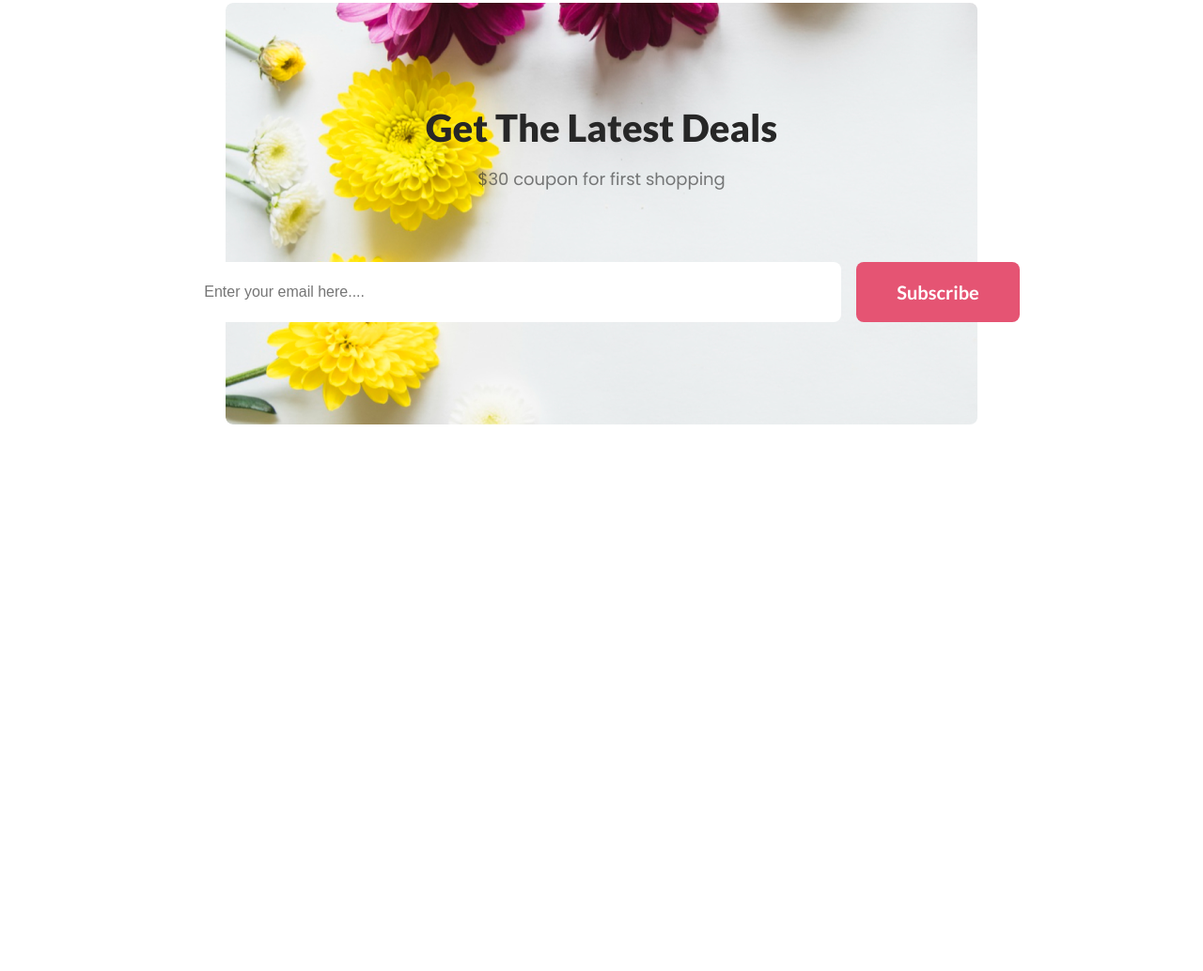
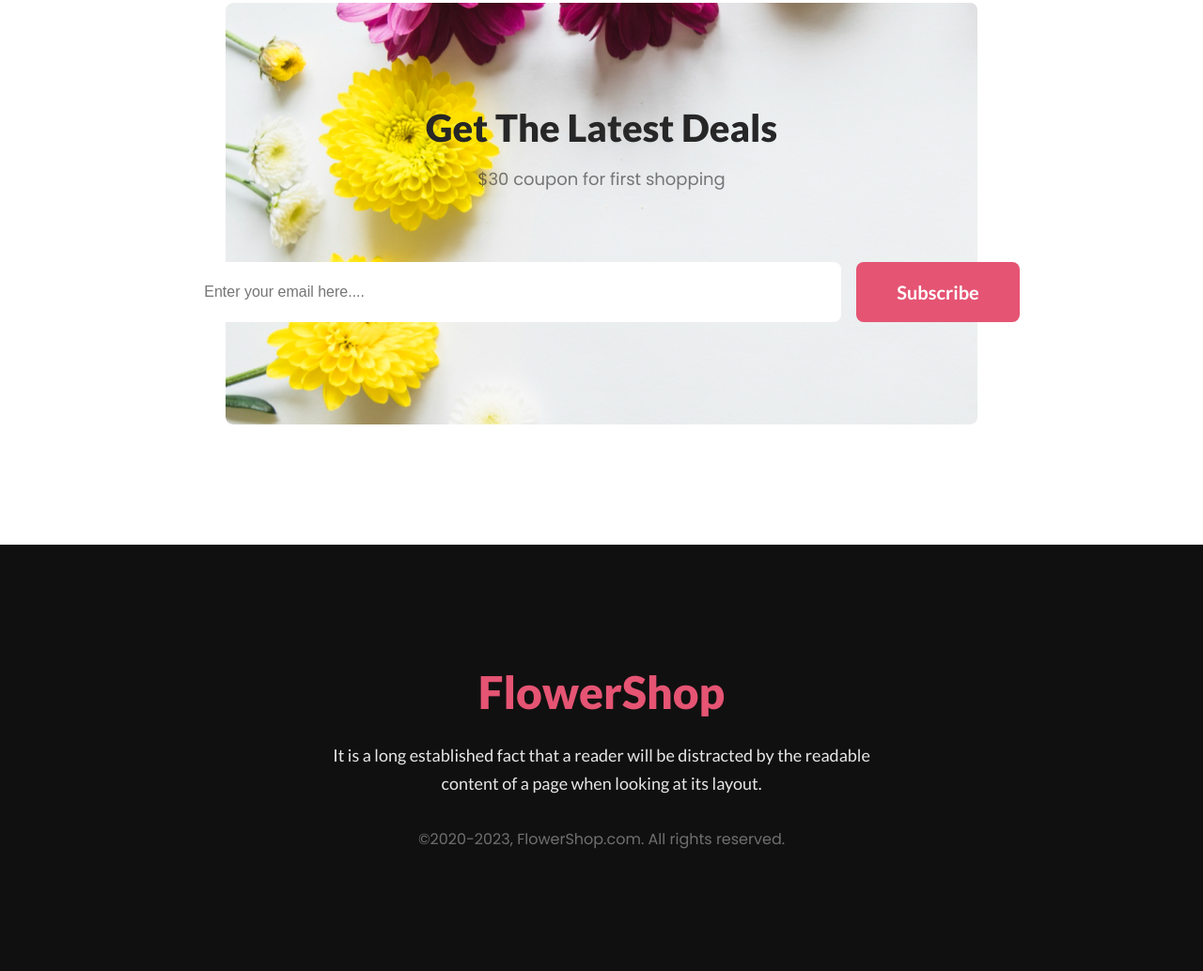
Before and after one commit to GIGAKUL/flower-shop, a plain HTML site: page index.html in a window 1280 px wide. Shown: the part 3873-4907 px from the top of the page at 94% size. Before the commit the page ends 4453 px from the top, so only its background shows below. Drawn offline with Linux system fonts and the light colour scheme.

Commit message:
Added the footer

```diff
--- a/css/style.css
+++ b/css/style.css
@@ -255,9 +255,9 @@ header {
   font-weight: 400;
   line-height: 30px;
 }
-.em2{
-    margin-top: 16px;
-    display: block;
+.em2 {
+  margin-top: 16px;
+  display: block;
 }
 .subscribe input {
   color: rgba(39, 39, 39, 0.6);
@@ -278,3 +278,37 @@ header {
   justify-content: center;
   gap: 16px;
 }
+
+/* --------- Footer section styles --------- */
+footer {
+  text-align: center;
+  background-color: #111010;
+  display: flex;
+  justify-content: center;
+  align-items: center;
+}
+footer h2 {
+  color: #e55473;
+  font-size: 48px;
+  font-weight: 800;
+}
+.footer-container {
+  padding: 128px 0;
+}
+footer em {
+  color: rgba(255, 255, 255, 0.4);
+  font-size: 16px;
+  font-style: normal;
+  font-weight: 400;
+}
+footer p {
+  width: 625px;
+  color: rgba(255, 255, 255, 0.9);
+  text-align: center;
+  font-family: Lato;
+  font-size: 18px;
+  font-weight: 400;
+  line-height: 30px;
+  margin-top: 24px;
+  margin-bottom: 32px;
+}
--- a/index.html
+++ b/index.html
@@ -143,6 +143,13 @@
         </div>
       </section>
     </main>
-    <footer></footer>
+    <footer>
+      <div class="footer-container">
+        <h2><span class="sale-span">Flower</span>Shop</h2>
+      <p>It is a long established fact that a reader will be distracted by the readable content of a page when looking at its layout.</p>
+
+      <em>&copy;2020-2023, FlowerShop.com. All rights reserved. </em>
+      </div>
+    </footer>
   </body>
 </html>
```
